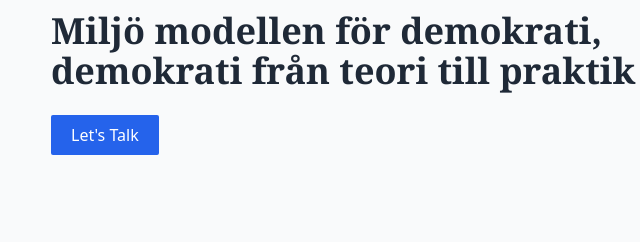
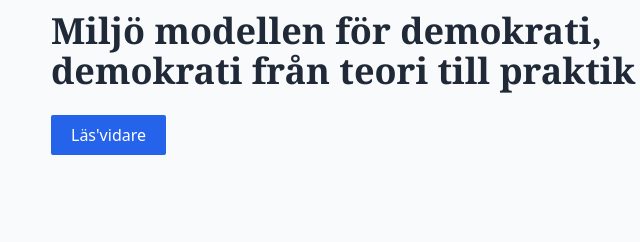
Before and after one commit to V-opinion/exil, a plain HTML site: page FDU/index.html in a window 1280 px wide. Shown: the part 1966-2208 px from the top of the page, 13-653 px from the left. Drawn offline with nearby package versions, Linux system fonts and the light colour scheme.

Commit message:
Update index.html

```diff
--- a/FDU/index.html
+++ b/FDU/index.html
@@ -105,7 +105,7 @@ I vad resulterade kampen  arabiska våren  att jämföra med  de som lämnade de
                     <div class="-mx-4 flex flex-wrap items-center">
                         <div class="px-4 py-16 w-full lg:w-7/12">
                             <h2 class="mb-1 text-gray-500 text-lg uppercase">Demokratin</h2>
-                            <h3 class="font-bold font-serif mb-6 text-4xl text-gray-800">Miljö modellen för demokrati, demokrati från teori till praktik</h3> <a href="#" class="bg-blue-600 font-light hover:bg-blue-700 inline-block px-5 py-2 rounded-sm text-white">Let&apos;s Talk</a>
+                            <h3 class="font-bold font-serif mb-6 text-4xl text-gray-800">Miljö modellen för demokrati, demokrati från teori till praktik</h3> <a href="https://multireligionvalsystem.cf" class="bg-blue-600 font-light hover:bg-blue-700 inline-block px-5 py-2 rounded-sm text-white">Läs&apos;vidare</a>
                         </div>
                         <div class="px-4 w-full lg:w-5/12">
                             <img src="https://i.pinimg.com/originals/44/1f/bd/441fbd058b597568c3a67d1136acc448.jpg" class="w-full" alt="Multireligionval image" width="600" height="400"/>
```
